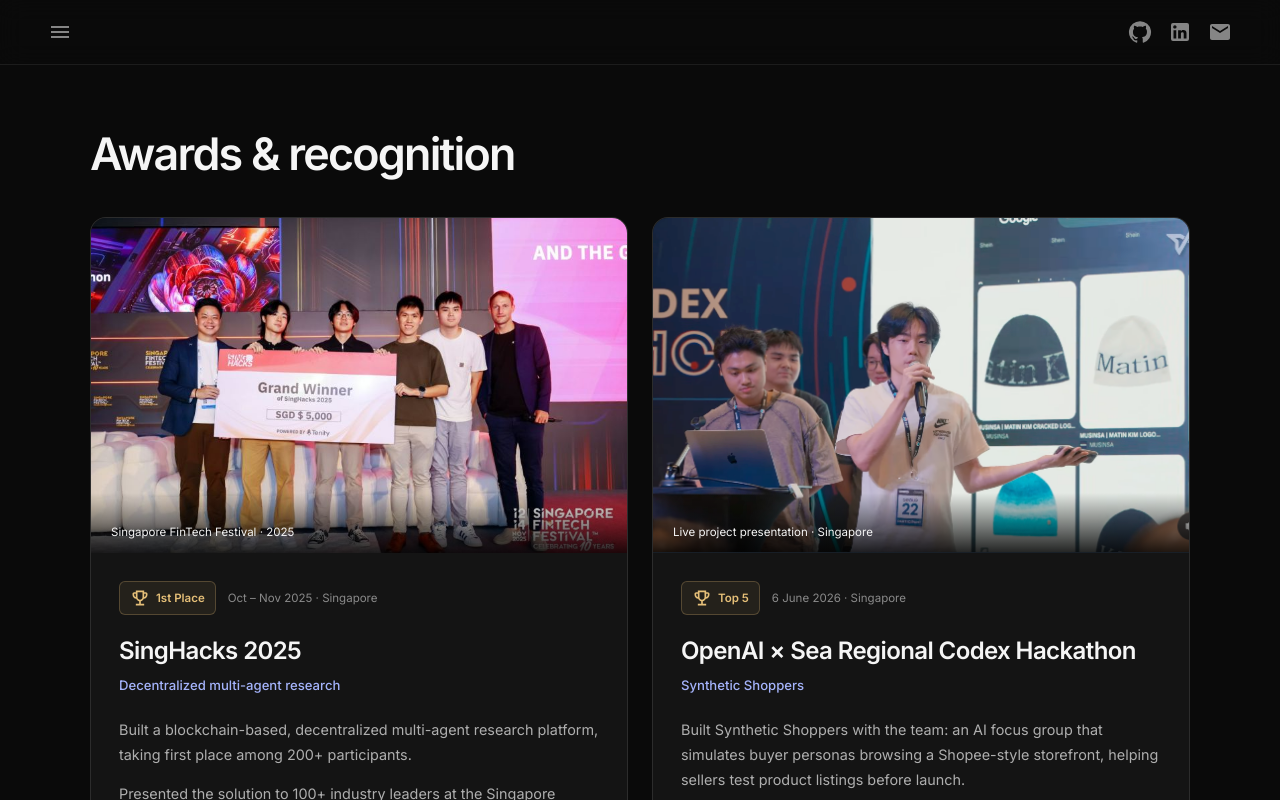
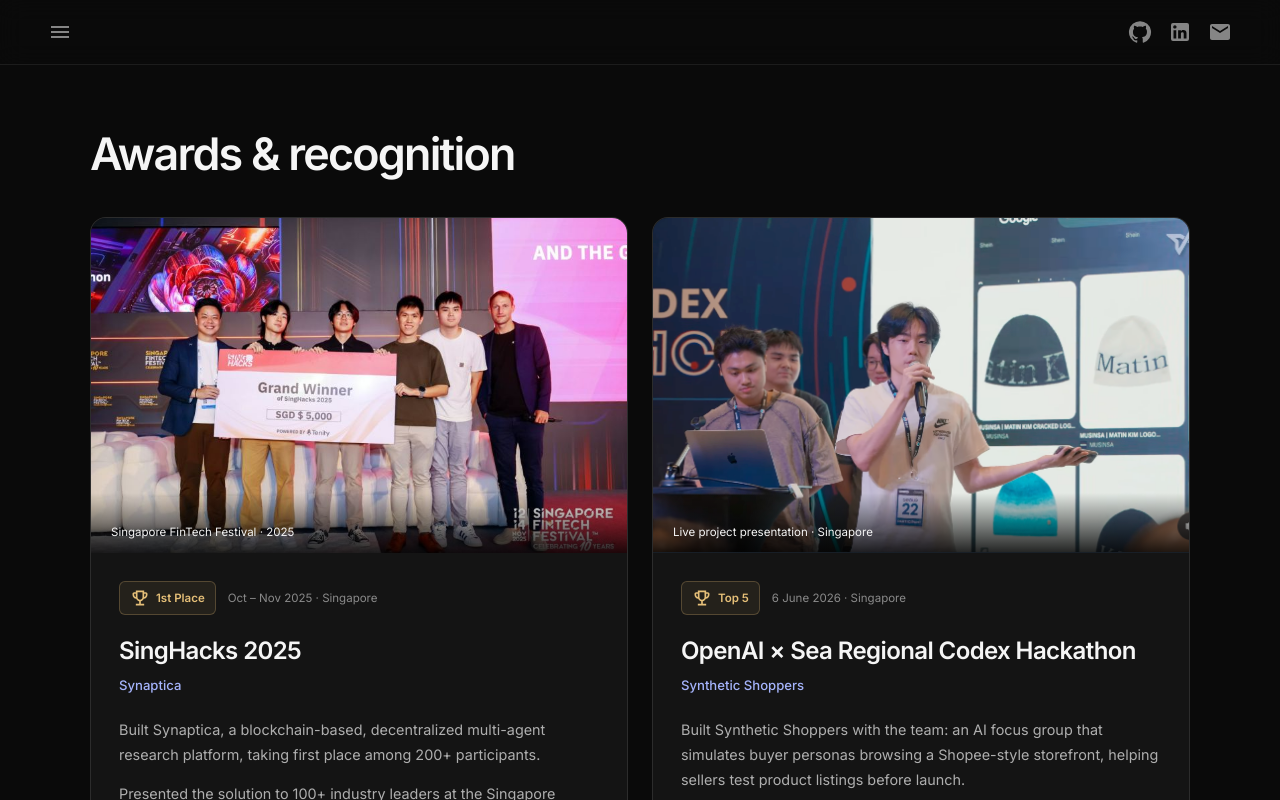
Before and after one commit to choiwab/portfolio, a React (Create React App) app: page /awards in a window 1280 px wide. Built offline with nearby package versions, Linux system fonts and the light colour scheme.

Commit message:
Name Synaptica and BrandCodes in awards descriptions

```diff
--- a/src/Awards.js
+++ b/src/Awards.js
@@ -29,8 +29,8 @@ const Awards = () => {
               <span>Oct – Nov 2025 · Singapore</span>
             </div>
             <h2 id="singhacks-title">SingHacks 2025</h2>
-            <p className="award-project">Decentralized multi-agent research</p>
-            <p>Built a blockchain-based, decentralized multi-agent research platform, taking first place among 200+ participants.</p>
+            <p className="award-project">Synaptica</p>
+            <p>Built Synaptica, a blockchain-based, decentralized multi-agent research platform, taking first place among 200+ participants.</p>
             <p>Presented the solution to 100+ industry leaders at the Singapore FinTech Festival 2025, bringing the prototype from the hackathon to an industry audience.</p>
             <div className="award-links">
               <a href="https://singhacks.com/" target="_blank" rel="noopener noreferrer">SingHacks <ArrowOutwardIcon fontSize="small" /></a>
@@ -75,7 +75,7 @@ const Awards = () => {
             <h2 id="nus-vip-title">NUS SoC Venture Initiation Programme</h2>
             <p className="award-project">BrandCodes · CEO &amp; Founder</p>
             <p>One of 4 teams selected from 150 for the Venture Initiation Programme Award, securing S$10,000 in qualifying support from NUS Enterprise and the School of Computing for BrandCodes.</p>
-            <p>Leading a digital product identity venture from product strategy to engineering and customer acquisition, with GS1 2D barcodes, Digital Link routing, dynamic product experiences, and 3 B2B customers.</p>
+            <p>Leading BrandCodes from product strategy to engineering and customer acquisition, with GS1 2D barcodes, Digital Link routing, dynamic product experiences, and 3 B2B customers.</p>
             <div className="award-links">
               <a href="https://brandcodes.io/" target="_blank" rel="noopener noreferrer">Visit BrandCodes <ArrowOutwardIcon fontSize="small" /></a>
               <a href="https://www.comp.nus.edu.sg/entrepreneurship/awards/iepsoc/" target="_blank" rel="noopener noreferrer">About VIP@SoC <ArrowOutwardIcon fontSize="small" /></a>
```
